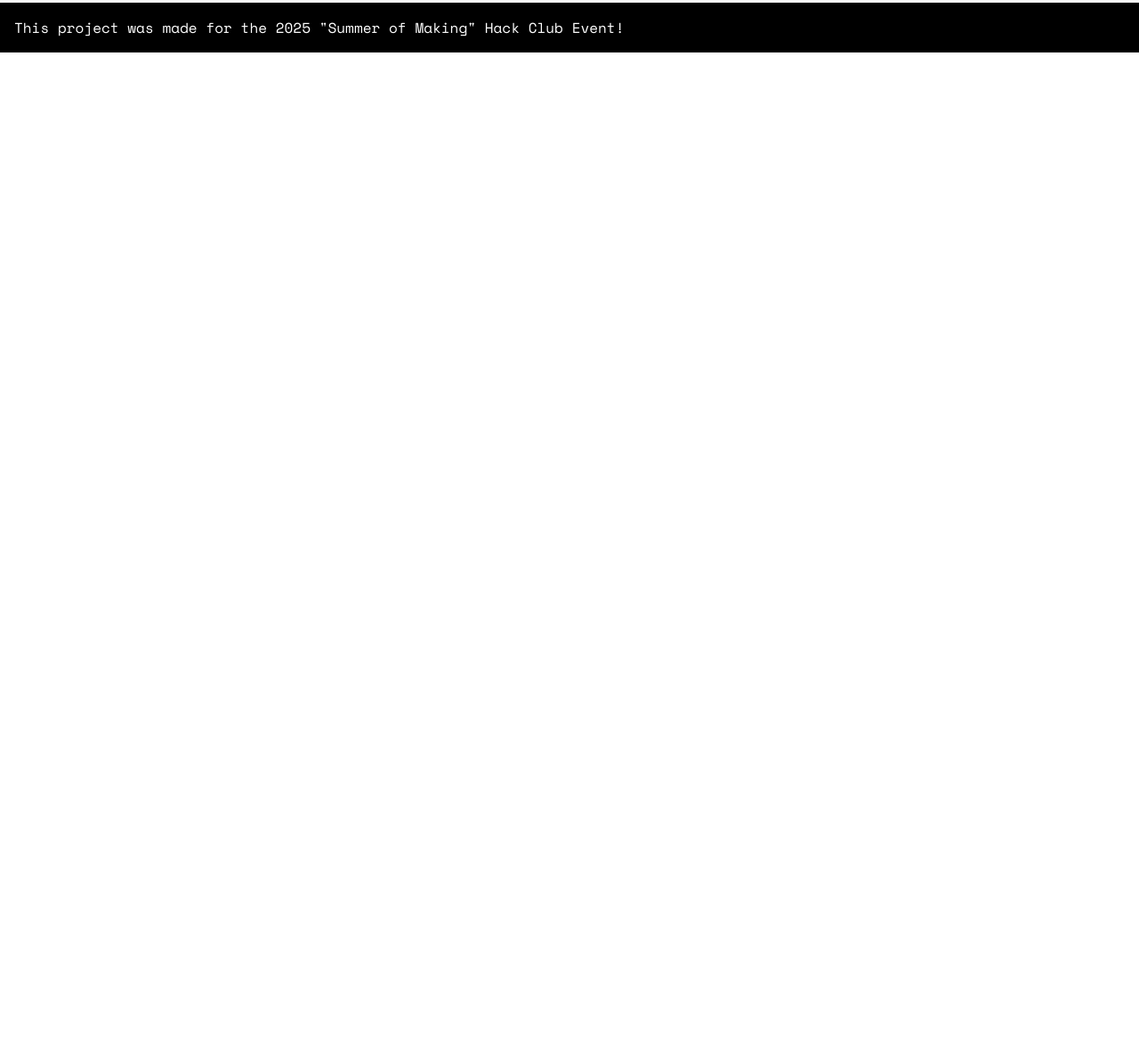
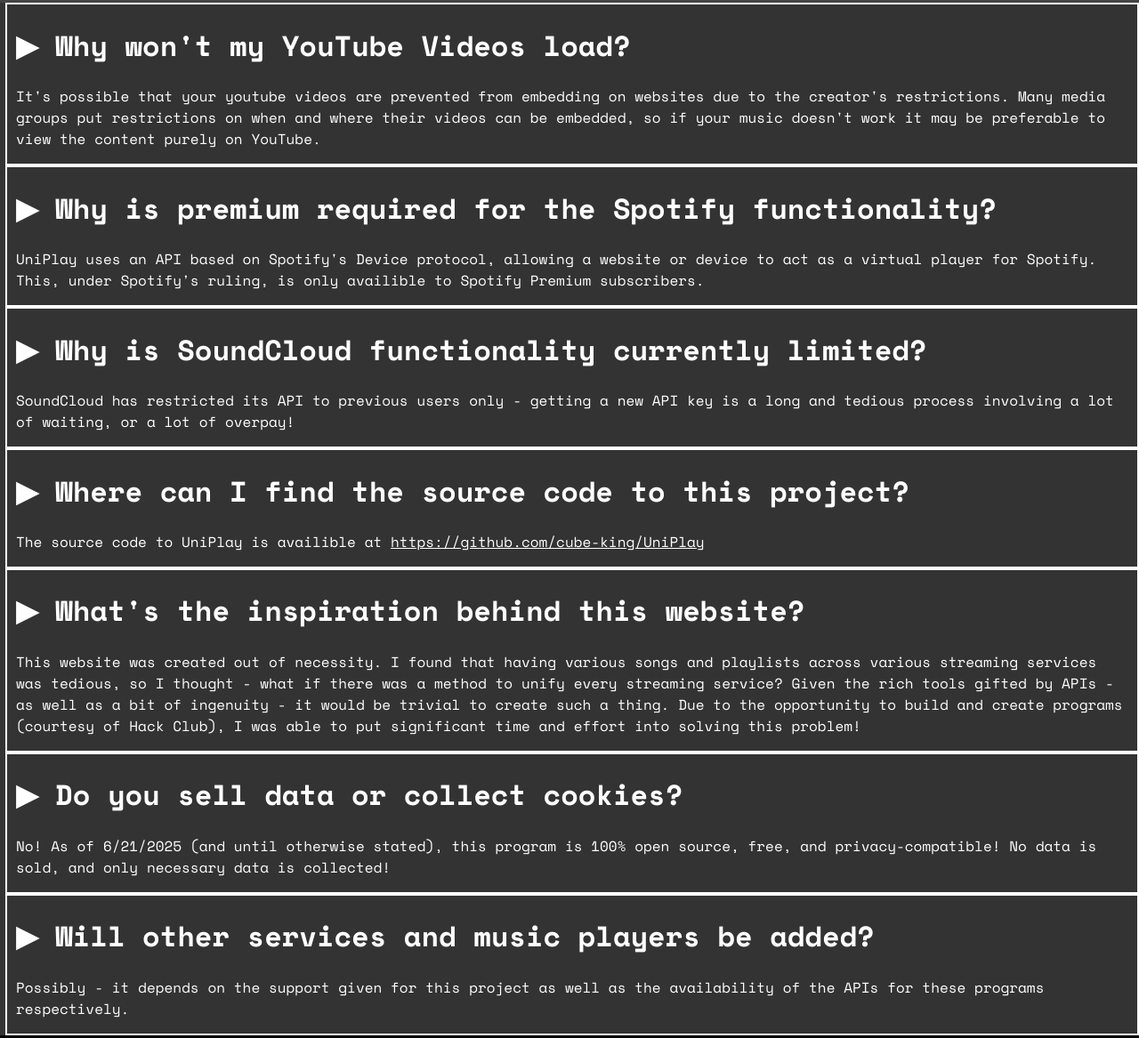
Before and after one commit to cube-king/UniPlay, a plain HTML site: page faq/faq.html in a window 1280 px wide. Shown: the part 51-1218 px from the top of the page at 89% size. Before the commit the page ends 800 px from the top, so only its background shows below. Drawn offline with nearby package versions, Linux system fonts and the light colour scheme.

Commit message:
player.js test changes and overall FAQ

```diff
--- a/faq/faq.html
+++ b/faq/faq.html
@@ -15,15 +15,52 @@
         <script src="https://code.jquery.com/jquery-3.7.1.min.js" integrity="sha256-/JqT3SQfawRcv/BIHPThkBvs0OEvtFFmqPF/lYI/Cxo=" crossorigin="anonymous"></script>
     </head>
     <body>
+        <div id="qcontain">
             <div id="navbar">
                 <a href="../index.html"><button class="space-mono-bold navbar-button">Landing</button></a>
                 <a href="../player/player.html"><button class="space-mono-bold navbar-button">Player</button></a>
-            <a href="./faq.html"><button class="space-mono-bold navbar-button">FAQ</button></a>
+                <a href="../faq/faq.html"><button class="space-mono-bold navbar-button">FAQ</button></a>
                 <img src="../U.png" id="navbarlogo">
             </div>
-
+            <div class="question">
+                <h1 id="qtitle" class="space-mono-bold">▶ Why won't my YouTube Videos load?</h1>
+                <p id="qanswer">It's possible that your youtube videos are prevented from embedding on websites due to the creator's restrictions.
+                Many media groups put restrictions on when and where their videos can be embedded, so if your music doesn't work it may be
+                preferable to view the content purely on YouTube.</p>
+            </div>
+            <div class="question">
+                <h1 id="qtitle" class="space-mono-bold">▶ Why is premium required for the Spotify functionality?</h1>
+                <p id="qanswer">UniPlay uses an API based on Spotify's Device protocol, allowing a website or device to act as a virtual player for
+                Spotify. This, under Spotify's ruling, is only availible to Spotify Premium subscribers.</p>
+            </div>
+            <div class="question">
+                <h1 id="qtitle" class="space-mono-bold">▶ Why is SoundCloud functionality currently limited?</h1>
+                <p id="qanswer">SoundCloud has restricted its API to previous users only -
+                getting a new API key is a long and tedious process involving a lot of waiting, or a lot of overpay!</p>
+            </div>
+            <div class="question">
+                <h1 id="qtitle" class="space-mono-bold">▶ Where can I find the source code to this project?</h1>
+                <p id="qanswer">The source code to UniPlay is availible at <a href="https://github.com/cube-king/UniPlay">https://github.com/cube-king/UniPlay</a></p>
+            </div>
+            <div class="question">
+                <h1 id="qtitle" class="space-mono-bold">▶ What's the inspiration behind this website?</h1>
+                <p id="qanswer">This website was created out of necessity. I found that having various songs and playlists across various streaming services was
+                tedious, so I thought - what if there was a method to unify every streaming service? Given the rich tools gifted by APIs - as well as a bit of ingenuity
+                - it would be trivial to create such a thing. Due to the opportunity to build and create programs (courtesy of Hack Club), I was able to put significant time
+                and effort into solving this problem!</p>
+            </div>
+            <div class="question">
+                <h1 id="qtitle" class="space-mono-bold">▶ Do you sell data or collect cookies?</h1>
+                <p id="qanswer">No! As of 6/21/2025 (and until otherwise stated), this program is 100% open source, free, and privacy-compatible! No data is sold, and only
+                necessary data is collected!</p>
+            </div>
+            <div class="question">
+                <h1 id="qtitle" class="space-mono-bold">▶ Will other services and music players be added?</h1>
+                <p id="qanswer">Possibly - it depends on the support given for this project as well as the availability of the APIs for these programs respectively.</p>
+            </div>
             <div id="footer">
                 <p>This project was made for the 2025 "Summer of Making" Hack Club Event!</p>
+            </div>
         </div>
         <script src="../script.js" async defer></script>
     </body>
--- a/style.css
+++ b/style.css
@@ -5,7 +5,7 @@
 body {
   margin: 0;
   padding: 0%;
-  color: #333;
+  background-color: #333;
 }
 
 button {
@@ -60,6 +60,21 @@
   margin: 0;
   text-align: left;
   color: white;
+}
+
+#qcontain {
+  background-color: #333;
+  padding-right: 0;
+  -webkit-transition: background-image 0.2s ease-in-out;
+  transition: background-image 0.2s ease-in-out;
+}
+
+.question {
+  border: 2px solid white;
+  padding: 0px 10px;
+  margin-left:6px;
+  color:white;
+  display: block;
 }
 
 #features {
```
Also changed, not shown: player/player.html (+2 -3 lines), player/player.js (+39 -2 lines), README.md. Lines whose indentation alone changed are shown as unchanged.
